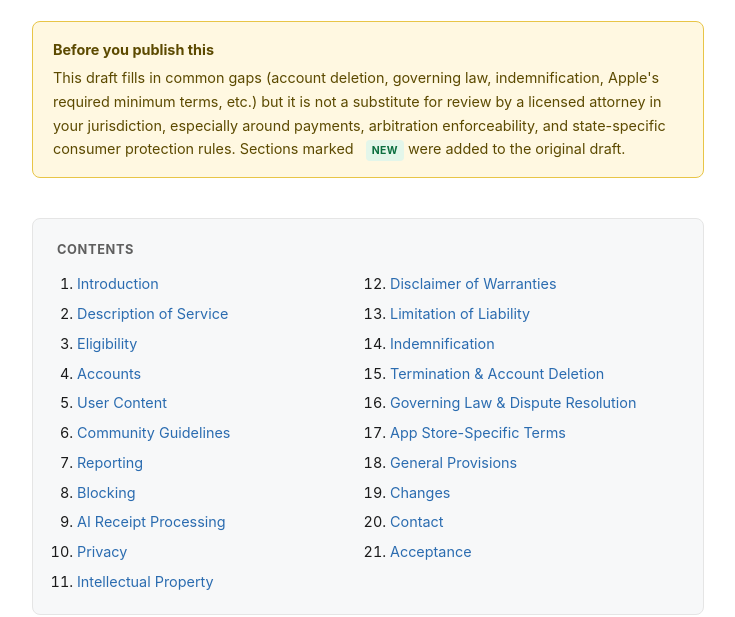
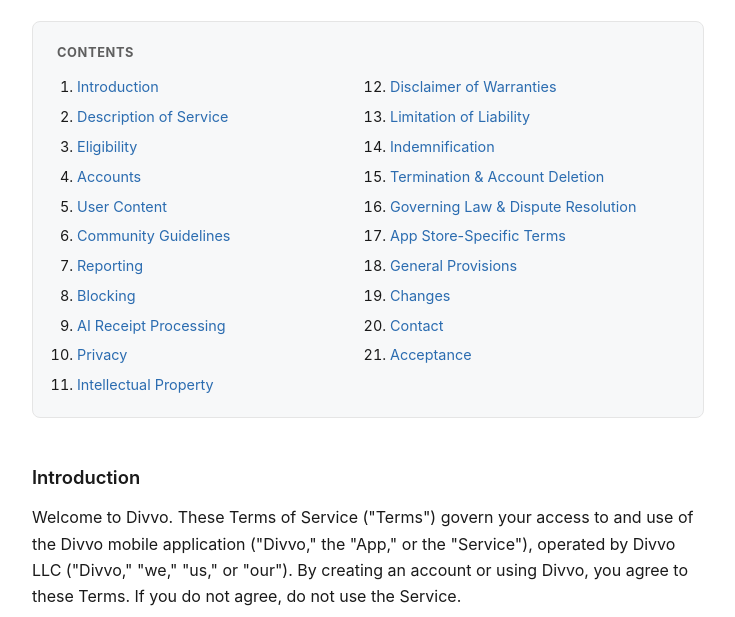
Before and after one commit to imifatteh/divvo-privacy, a plain HTML site: page terms.html in a window 1280 px wide. Shown: the part 204-821 px from the top of the page, without its empty margins (272-1007 px from the left). Drawn offline with Linux system fonts and the light colour scheme.

Commit message:
Update terms.html

```diff
--- a/terms.html
+++ b/terms.html
@@ -141,10 +141,6 @@
     <div>Last Updated: 7/8/2026</div>
   </div>
 
-  <div class="review-note">
-    <strong>Before you publish this</strong>
-    This draft fills in common gaps (account deletion, governing law, indemnification, Apple's required minimum terms, etc.) but it is not a substitute for review by a licensed attorney in your jurisdiction, especially around payments, arbitration enforceability, and state-specific consumer protection rules. Sections marked <span class="new-tag">New</span> were added to the original draft.
-  </div>
 
   <nav class="toc" aria-label="Table of contents">
     <div class="toc-title">Contents</div>
```
